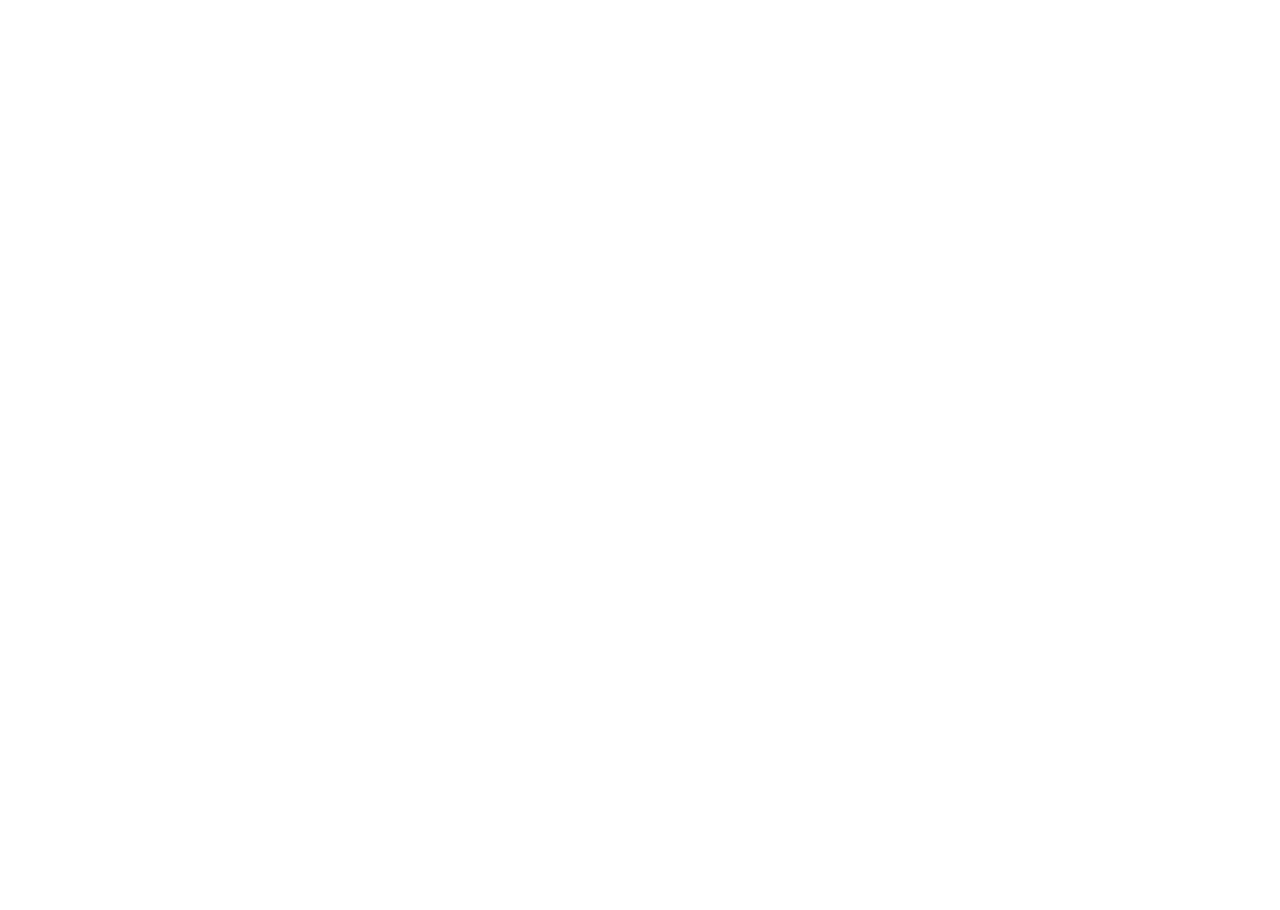
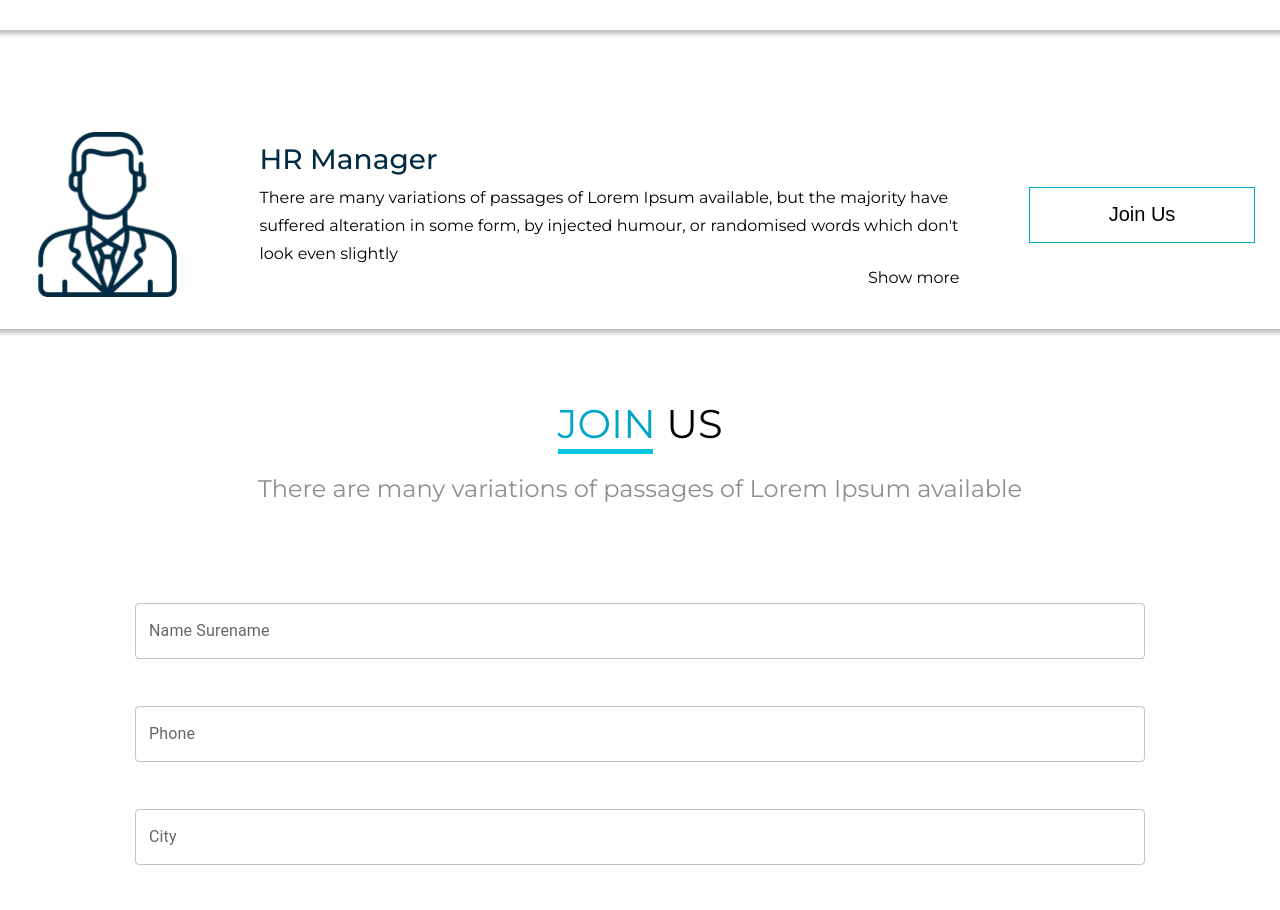
Before and after one commit to AshotSargsyan1/PADC, a Next.js app: page /career in a window 1280 px wide. Before the commit this address had no page. Shown: the part 1884-2794 px from the top of the page. Before the commit the page ends 1330 px from the top, so only its background shows below. Built offline with nearby package versions, Linux system fonts and the light colour scheme.

Commit message:
Created layout of career

```diff
--- /dev/null
+++ b/app/career/page.tsx
@@ -0,0 +1,18 @@
+import Header from "@/components/header/header";
+import { HeaderContent } from "@/components/headercontent/headercontent";
+import JobAdvertisment from "@/components/jobadvertisement/jobadvertisment";
+import { Request2 } from "@/components/request/request";
+
+export default function Career() {
+    return (
+        <>
+            <Header />
+            <HeaderContent forCareer={true} />
+            <JobAdvertisment />
+            <JobAdvertisment />
+            <JobAdvertisment />
+            <JobAdvertisment />
+            <Request2 />
+        </>
+    )
+}
--- a/components/headercontent/headercontent.tsx
+++ b/components/headercontent/headercontent.tsx
@@ -1,13 +1,20 @@
 import Carousel from '../carousel/carousel'
 import styles from './headercontent.module.css'
 
-export function HeaderContent({ forAllTrainings }: any) {
+export function HeaderContent({ forAllTrainings, forCareer }: any) {
 
     function forWhichPlace(): JSX.Element {
         if (forAllTrainings) {
             return (
                 <div className={`${styles.titleAndContentWrapper} container`}>
                     <h1 className={styles.title}>About PADC <span className={styles.selectedWordInTitle}>Trainings</span></h1>
+                    <p className={styles.content}>There are many variations of passages of Lorem Ipsum available, but the majority have suffered alteration in some form, by injected humour, or randomised words which don't look even slightly believable. If you are going to use a passage of Lorem Ipsum, you need to be sure there isn't anything embarrassing hidden in the middle of text. All the Lorem Ipsum generators on the Internet tend to repeat predefined chunks as necessary, making this the first true generator on the Internet. It uses a dictionary of over 200 Latin words, combined with a handful of model sentence structures, to generate Lorem Ipsum which looks reasonable. The generated Lorem Ipsum is therefore always free from repetition, injected humour, or non-characteristic words etc.</p>
+                </div>
+            )
+        } else if (forCareer) {
+            return (
+                <div className={`${styles.titleAndContentWrapper} container`}>
+                    <h1 className={styles.title}>About PADC <span className={styles.selectedWordInTitle}>Career</span></h1>
                     <p className={styles.content}>There are many variations of passages of Lorem Ipsum available, but the majority have suffered alteration in some form, by injected humour, or randomised words which don't look even slightly believable. If you are going to use a passage of Lorem Ipsum, you need to be sure there isn't anything embarrassing hidden in the middle of text. All the Lorem Ipsum generators on the Internet tend to repeat predefined chunks as necessary, making this the first true generator on the Internet. It uses a dictionary of over 200 Latin words, combined with a handful of model sentence structures, to generate Lorem Ipsum which looks reasonable. The generated Lorem Ipsum is therefore always free from repetition, injected humour, or non-characteristic words etc.</p>
                 </div>
             )
--- /dev/null
+++ b/components/jobadvertisement/jobadvertisment.module.css
@@ -0,0 +1,57 @@
+.contentWrapper {
+    display: flex;
+    align-items: center;
+    justify-content: space-between;
+    background: rgba(255, 255, 255, 0.24);
+    box-shadow: 0px 4px 4px 0px rgba(0, 0, 0, 0.25);
+    backdrop-filter: blur(12.5px);
+    padding: 32px 35px;
+    margin-bottom: 70px;
+}
+
+.avatar {
+    width: 165px;
+    height: 165px;
+}
+
+.titleAndContentWrapper {
+    width: 700px;
+}
+
+.title {
+    color: #002B43;
+    font-size: 28px;
+    font-style: normal;
+    font-weight: 500;
+    line-height: normal;
+    margin-bottom: 8px;
+}
+
+.content {
+    color: #000;
+    font-style: normal;
+    font-weight: 400;
+    line-height: 28px;
+}
+
+.joinUs {
+    width: 226px;
+    height: 56px;
+    border: 1px solid #00A5C7;
+    cursor: pointer;
+    background-color: white;
+    color: #000;
+    font-size: 20px;
+    font-style: normal;
+    font-weight: 500;
+    line-height: 45px;
+}
+
+.showMoreDiv{
+    text-align: right;
+    cursor: pointer;
+}
+
+.showMoreDiv:hover .showMore{
+    text-decoration: underline;
+}
--- /dev/null
+++ b/components/jobadvertisement/jobadvertisment.tsx
@@ -0,0 +1,24 @@
+import Image from 'next/image'
+
+import Avatar from '../../assets/employeeLogo.png'
+import styles from './jobadvertisment.module.css'
+
+export default function JobAdvertisment() {
+    return (
+        <div className={`${styles.contentWrapper} container`}>
+            <div className={`${styles.contentChunks} ${styles.avatar}`}>
+                <Image src={Avatar} height={165} width={165} alt='avatar' />
+            </div>
+            <div className={`${styles.contentChunks} ${styles.titleAndContentWrapper}`}>
+                <h2 className={styles.title}>HR Manager</h2>
+                <p className={styles.content}>There are many variations of passages of Lorem Ipsum available, but the majority have suffered alteration in some form, by injected humour, or randomised words which don't look even slightly</p>
+                <div className={styles.showMoreDiv}>
+                    <p className={styles.showMore}>Show more</p>
+                </div>
+            </div>
+            <div className={styles.contentChunks}>
+                <button className={styles.joinUs}>Join Us</button>
+            </div>
+        </div>
+    )
+}
--- a/components/request/request.module.css
+++ b/components/request/request.module.css
@@ -23,6 +23,18 @@
     border: none;
     background: #00C4E0;
     transition: width .5s ease;
+}
+
+.hr2 {
+    height: 5px;
+    width: 95px;
+    border: none;
+    background: #00C4E0;
+    transition: width .5s ease;
+}
+
+.hr2:hover {
+    width: 100%
 }
 
 .hr:hover {
@@ -117,3 +129,12 @@
 .inputsWrapper>.inputLine:last-child {
     margin-bottom: 0px !important;
 }
+
+.selectedWordInTitle {
+    color: #00A5C7;
+    text-align: center;
+    font-size: 40px;
+    font-style: normal;
+    font-weight: 400;
+    line-height: normal;
+}
--- a/components/request/request.tsx
+++ b/components/request/request.tsx
@@ -62,3 +62,65 @@
         </div >
     )
 }
+
+
+export function Request2() {
+    return (
+        <div className={styles.contentWrapper}>
+            <div className={styles.titleDiv}>
+                <h2 className={styles.title}><span className={styles.selectedWordInTitle}>JOIN</span> US</h2>
+                <hr className={styles.hr2} />
+            </div>
+            <div className={styles.contentDiv}>
+                <p className={styles.content}>There are many variations of passages of Lorem Ipsum available</p>
+            </div>
+            <div className={styles.inputsWrapper}>
+                <div className={styles.inputLine}>
+                    <TextField variant='outlined' label='Name Surename' fullWidth sx={{
+                        borderRadius: '10px'
+                    }} />
+                </div>
+                <div className={styles.inputLine}>
+                    <TextField variant='outlined' label='Phone' fullWidth sx={{
+                        borderRadius: '10px'
+                    }} />
+                </div>
+                <div className={styles.inputLine}>
+                    <TextField variant='outlined' label='City' fullWidth sx={{
+                        borderRadius: '10px'
+                    }} />
+                </div>
+                <div className={styles.inputLine}>
+                    <TextField variant='outlined' label='E-mail' sx={{
+                        borderRadius: '10px'
+                    }} fullWidth />
+                </div>
+                <div className={styles.inputLine}>
+                    <Button className={styles.cvBtn} variant='contained' sx={{
+                        width: '489px',
+                        height: '58px',
+                        background: 'white',
+                        border: '2px solid #B9B9B9',
+                        color: '#00A5C7',
+                        fontSize: '20px',
+                        fontStyle: 'normal',
+                        fontWeight: 400,
+                        lineHeight: 'normal',
+                        borderRadius: '10px'
+                    }}>Upload your CV</Button>
+                    <Button variant='contained' sx={{
+                        width: '489px',
+                        height: '58px',
+                        borderRadius: '10px',
+                        background: '#00A5C7',
+                        color: '#FFF',
+                        fontSize: '20px',
+                        fontStyle: 'normal',
+                        fontWeight: 700,
+                        lineHeight: 'normal',
+                    }}>Send Request</Button>
+                </div>
+            </div>
+        </div >
+    )
+}
```
Also changed, not shown: app/trainings/[id]/page.tsx (added, +11 -0 lines), app/career/page.module.css (added), assets/employeeLogo.png (added).
